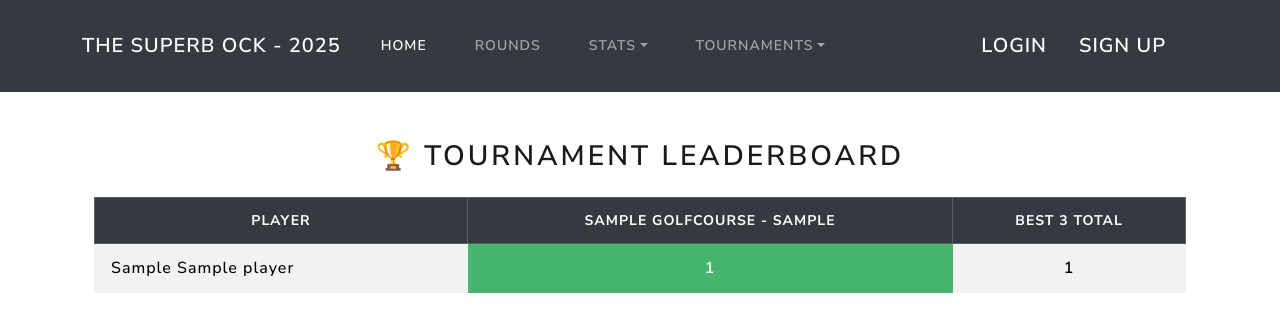
After one commit to rgl1892/golf2025, a Django app: page /event/1 in a window 1280 px wide. The commit adds this page. Shown: the top 332 px of the page. Run offline with Django 5.2, Linux system fonts and the light colour scheme; tables that the repository leaves empty hold one stand-in row (values such as "Sample post"); some libraries are stand-ins or nearby versions.

Commit message:
tourn view started

```diff
--- a/superb_ock/models.py
+++ b/superb_ock/models.py
@@ -20,7 +20,13 @@ class GolfCourse(models.Model):
 
 class GolfEvent(models.Model):
 
+    format_choices = [
+        ("best_three_of_five", "Best Three of All"),
+        ("best_last_rounds_counts", "Best Two of First, Last Round Counts"),
+    ]
+
     name = models.CharField(max_length=40)
+    scoring = models.TextField(max_length=40,choices=format_choices,default='best_three_of_five')
 
     def __str__(self):
         return self.name
--- a/superb_ock/templates/superb_ock/base.html
+++ b/superb_ock/templates/superb_ock/base.html
@@ -74,6 +74,32 @@
 
                         </div>
                     </li>
+                    <li class="nav-item dropdown">
+                        <a
+                            class="nav-link dropdown-toggle"
+                            href="#"
+                            id="dropdownId"
+                            data-bs-toggle="dropdown"
+                            aria-haspopup="true"
+                            aria-expanded="false"
+                            >Tournaments</a
+                        >
+                        <div
+                            class="dropdown-menu"
+                            aria-labelledby="dropdownId"
+                        >
+                            <a class="dropdown-item" href="{% url 'event' 1 %}"
+                                >The Superb Ock 1</a
+                            >
+                            <a class="dropdown-item" href="{% url 'event' 2 %}"
+                                >The Superb Ock 2</a
+                            >
+                            <a class="dropdown-item" href="{% url 'event' 3 %}"
+                                >The Superb Ock 3</a
+                            >
+
+                        </div>
+                    </li>
                 </ul>
 
                 {% if user.is_authenticated %}
--- /dev/null
+++ b/superb_ock/templates/superb_ock/events/overview.html
@@ -0,0 +1,61 @@
+{% extends "superb_ock/base.html" %}
+
+{% block content %}
+{% load mathfilters %}
+<div class="container my-5">
+  <h2 class="mb-4 text-center fw-bold">🏆 Tournament Leaderboard</h2>
+
+  <div class="table-responsive">
+    <table class="table table-bordered table-hover table-sm align-middle text-center table-striped">
+      <thead class="table-dark">
+        <tr>
+          <th scope="col">Player</th>
+          {% for course in courses %}
+          <th scope="col" data-url="{% url 'golf_round' course.id %}" style="cursor: pointer;">
+              {{ course.course }}
+          </th>
+          {% endfor %}
+          <th scope="col">Best 3 Total</th>
+        </tr>
+      </thead>
+      <tbody>
+        {% for player in leaderboard %}
+          <tr>
+            <td class="fw-semibold text-start ps-3">{{ player.player }}</td>
+            {% for round in player.rounds %}
+              {% if round.total %}
+                <td class="{% if round.is_best %}bg-success text-white fw-bold{% endif %}">
+                  <div>{{ round.total }}</div>
+                </td>
+              {% else %}
+                <td class="text-muted">—</td>
+              {% endif %}
+            {% endfor %}
+            <td class="fw-bold">{{ player.best_3_total }}</td>
+          </tr>
+        {% endfor %}
+      </tbody>
+    </table>
+  </div>
+</div>
+
+<script>
+  document.addEventListener("DOMContentLoaded", function() {
+    // Select all the header cells
+    const headerCells = document.querySelectorAll('th');
+
+    // Loop through each header cell and add an event listener
+    headerCells.forEach(function(cell) {
+      // Get the URL from the "data-url" attribute
+      const url = cell.getAttribute('data-url');
+
+      // Add click event listener to the header cell
+      if (url) {
+        cell.addEventListener('click', function() {
+          window.location.href = url;  // Redirect to the stored URL
+        });
+      }
+    });
+  });
+</script>
+{% endblock content %}
--- a/superb_ock/templates/superb_ock/rounds/overview.html
+++ b/superb_ock/templates/superb_ock/rounds/overview.html
@@ -9,7 +9,7 @@
     <div class="card mb-3">
         <div class="card-header bg-primary text-white " data-bs-toggle="collapse" data-bs-target="#collapse{{ forloop.counter }}" style="cursor:pointer;">
             <h5 class="mb-1">{{ event }}</h5>
-            <h5 class="mb-1"><small class="badge bg-light text-dark">{{ event_details|length }} rounds</small></h5>
+            <h5 class="mb-0"><small class="badge bg-light text-dark">{{ event_details|length }} rounds</small></h5>
         </div>
         <div id="collapse{{ forloop.counter }}" class="collapse">
         <div class="card-body" data-bs-toggle="collapse" data-bs-target="#collapse{{ forloop.counter }}">
--- a/superb_ock/urls.py
+++ b/superb_ock/urls.py
@@ -8,6 +8,7 @@ urlpatterns = [
     path("rounds",views.RoundsOverview.as_view() , name="rounds_overview"),
     path("rounds/<int:round_id>",views.GolfRoundView.as_view() , name="golf_round"),
     path("rounds/<int:round_id>/<int:hole_number>",views.EditScore.as_view() , name="edit_score"),
+    path("event/<int:event_id>",views.EventView.as_view(), name='event'),
     path("heatmap/",views.HeatMap.as_view() , name="heatmap"),
 
 
--- a/superb_ock/views.py
+++ b/superb_ock/views.py
@@ -423,7 +423,7 @@ def heatmap_data(request):
 
     heatmap = [
         {
-            "player": f"{s['player__first_name']} {s['player__second_name'][1]}",
+            "player": f"{s['player__first_name']} {s['player__second_name'][0]}",
             "hole": s["hole__hole_number"],
             "stableford": s["avg_stableford"]
         }
@@ -438,3 +438,93 @@ class HeatMap(View):
         return render(
             request, 'superb_ock/stats/heatmap.html'
         )
+
+class EventView(View):
+
+    template_name = 'superb_ock/events/overview.html'
+
+    def get(self,request,event_id):
+        # get scores
+        scores = list(Score.objects.filter(golf_round__event=event_id).values(
+            'player__first_name', 'player__second_name','stableford', 'golf_round_id', 'hole_id',
+            'shots_taken','hole__golf_course__name','hole__golf_course__tees','golf_round__event__scoring'
+            ))
+
+        # manip the data to get infor per player per round
+        player_rounds = defaultdict(lambda: defaultdict(lambda: {'total': 0, 'course': ''}))
+
+        for score in scores:
+            name = f"{score['player__first_name']} {score['player__second_name']}"
+            round_id = score['golf_round_id']
+            course = f"{score['hole__golf_course__name']} - {score['hole__golf_course__tees']}"
+
+            player_rounds[name][round_id]['total'] += score['stableford']
+            player_rounds[name][round_id]['course'] = course
+            player_rounds[name][round_id]['scoring'] = score['golf_round__event__scoring']
+
+
+
+        # get the totals
+        leaderboard = []
+
+        for player__first_name, round_scores in player_rounds.items():
+            top3_scores = sorted(
+                round_scores.values(),
+                key=lambda x: x['total'],
+                reverse=True
+            )[:3]
+            leaderboard.append({
+                'player__first_name': player__first_name,
+                'round_totals': dict(round_scores),
+                'best_3_total': sum(r['total'] for r in top3_scores),
+
+            })
+
+        # Step 4: Sort leaderboard
+        leaderboard = sorted(leaderboard, key=lambda x: x['best_3_total'], reverse=True)
+        all_round_numbers = set()
+        for player in leaderboard:
+            all_round_numbers.update(player['round_totals'].keys())
+        round_numbers = sorted(all_round_numbers)
+
+        cleaned_leaderboard = []
+        for player in leaderboard:
+            rounds = []
+            round_dict = player['round_totals']
+
+            best_round_score = max([r['total'] for r in round_dict.values()] or [0])
+
+            for round_num in round_numbers:
+                round_info = round_dict.get(round_num)
+                if round_info:
+                    rounds.append({
+                        'num': round_num,
+                        'total': round_info['total'],
+                        'course': round_info['course'],
+                        'is_best': round_info['total'] == best_round_score
+                    })
+                else:
+                    rounds.append({
+                        'num': round_num,
+                        'total': None,
+                        'course': None,
+                        'is_best': False
+                    })
+
+            cleaned_leaderboard.append({
+                'player': player['player__first_name'],
+                'rounds': rounds,
+                'best_3_total': player['best_3_total']
+            })
+        courses = []
+        for rounds in cleaned_leaderboard[0]['rounds']:
+            courses.append({'course':rounds['course'],'id':rounds['num']})
+
+
+        context = {
+            'leaderboard': cleaned_leaderboard,
+            'round_numbers': round_numbers,
+            'courses':courses
+        }
+
+        return render(request,self.template_name,context=context)
```
Also changed, not shown: superb_ock/migrations/0015_golfevent_scoring.py (added).
